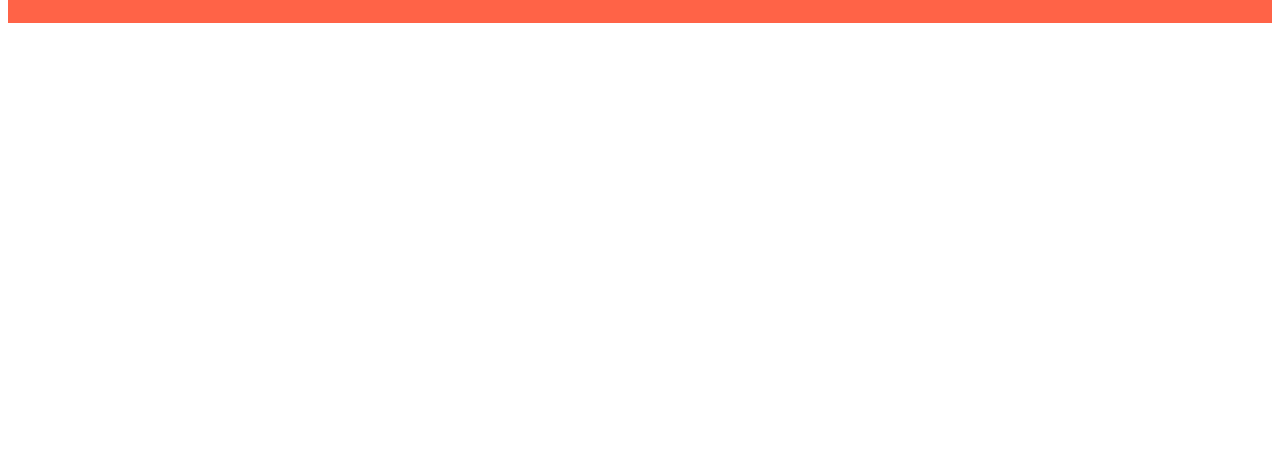
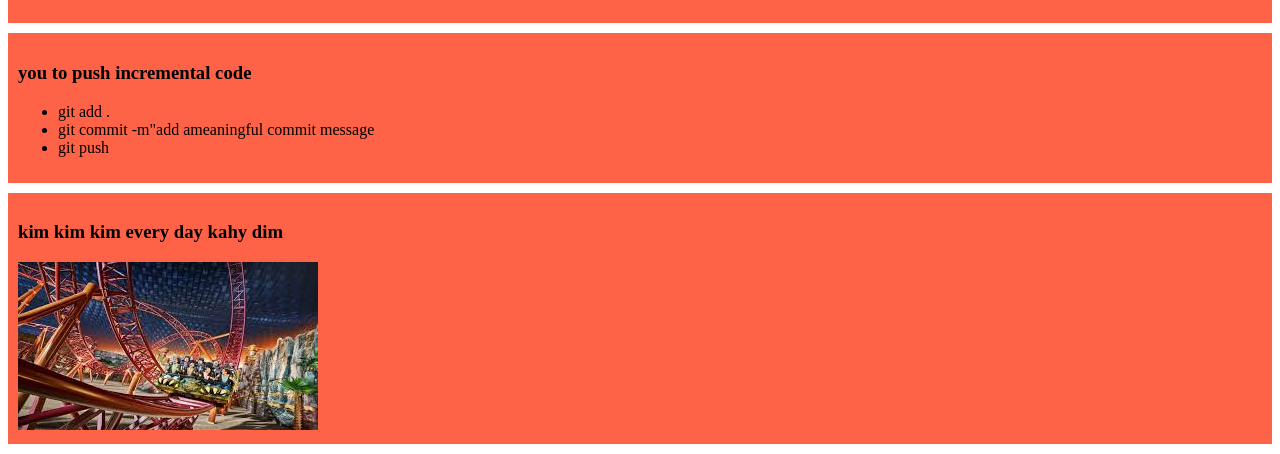
Before and after one commit to mehajabinkhan/mysimplewebsit, a plain HTML site: page index.html in a window 1280 px wide. Shown: the part 399-853 px from the top of the page. Before the commit the page ends 800 px from the top, so only its background shows below. Drawn offline with Linux system fonts and the light colour scheme.

Commit message:
kim wit a dim

```diff
--- a/index.html
+++ b/index.html
@@ -15,11 +15,25 @@
     <div>
         <h3>My First Websit</h3>
         <p>Lorem ipsum dolor, sit amet consectetur adipisicing elit. Accusamus odio facilis dicta soluta porro voluptas, dolorem voluptate. Enim a omnis error, doloribus repellendus placeat atque quidem molestias numquam inventore expedita.</p>
-        </div>
+    </div>
 
-        <div>
+     <div>
             <h3>My First Websit</h3>
             <p>Lorem ipsum dolor, sit amet consectetur adipisicing elit. Accusamus odio facilis dicta soluta porro voluptas, dolorem voluptate. Enim a omnis error, doloribus repellendus placeat atque quidem molestias numquam inventore expedita.</p>
-            </div>
+    </div>
+
+    <div>
+        <h3>you to push incremental code</h3>
+        <ul>
+            <li>git add .</li>
+            <li>git commit -m"add ameaningful commit message</li>
+            <li> git push</li>
+
+        </ul>
+    </div>
+    <div>
+        <h3>kim kim kim every day kahy dim</h3>
+        <img src="image/download (2).jfif" alt="">
+    </div>
 </body>
 </html>
```
Also changed, not shown: image/download (2).jfif (added), image/download.jfif (added).
